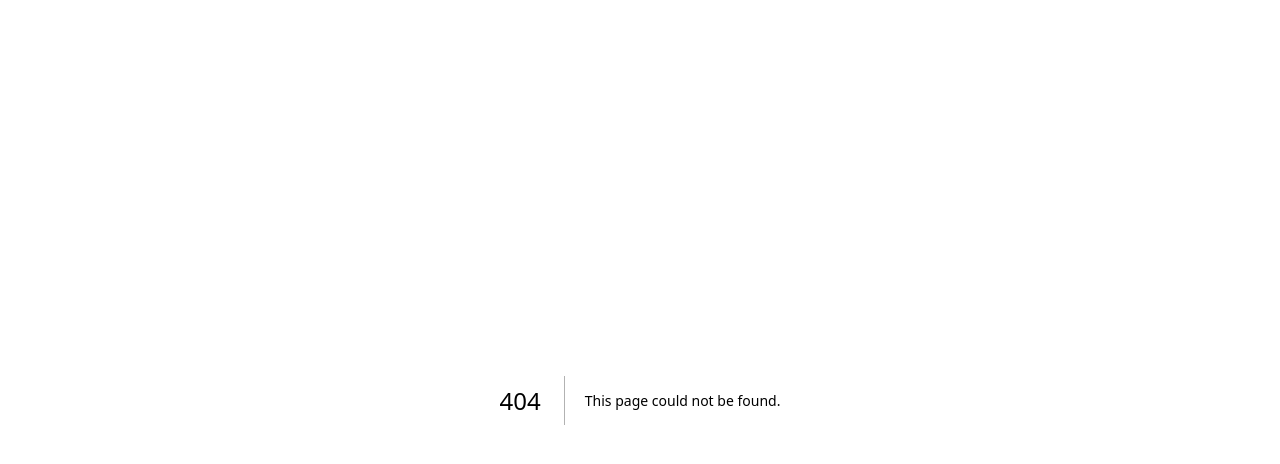
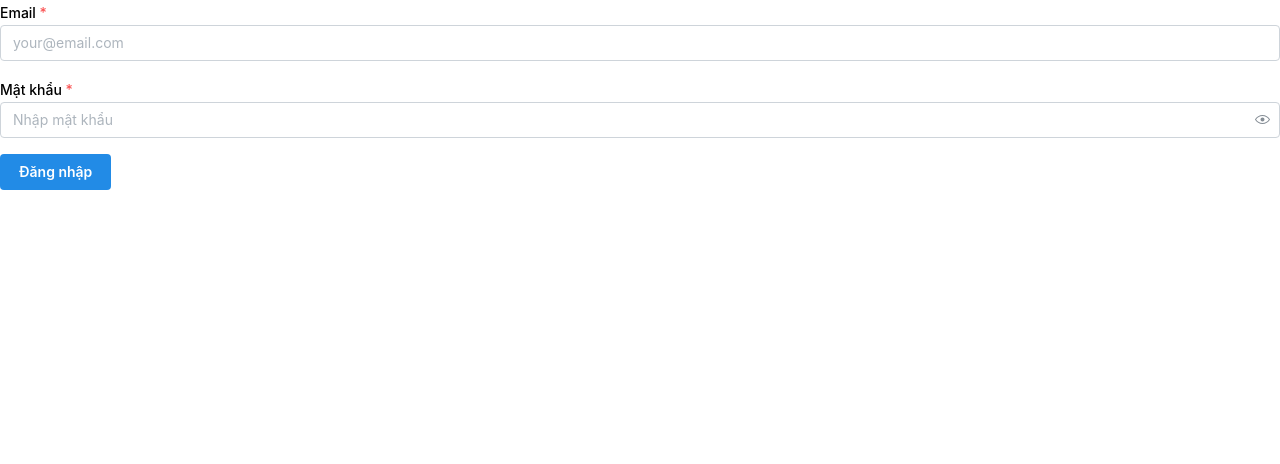
Before and after one commit to dgphcloc/flappy-bird, a Next.js app: page /signInAdmin in a window 1280 px wide. Before the commit this address had no page. Shown: the top 464 px of the page. Built offline with nearby package versions, Linux system fonts and the light colour scheme.

Commit message:
add sign in admin

```diff
--- /dev/null
+++ b/src/app/signInAdmin/page.tsx
@@ -0,0 +1,7 @@
+"use client";
+
+import SignInForm from "./signInForm";
+
+export default function SignInPage() {
+  return <SignInForm />;
+}
--- /dev/null
+++ b/src/app/signInAdmin/signInForm.tsx
@@ -0,0 +1,56 @@
+"use client";
+
+import {
+  Button,
+  Checkbox,
+  Group,
+  TextInput,
+  PasswordInput,
+} from "@mantine/core";
+import { useForm } from "@mantine/form";
+import { signInWithEmailAndPassword } from "../shared/_action";
+
+export default function SignInAdminPage() {
+  const form = useForm({
+    initialValues: {
+      email: "",
+      password: "",
+    },
+
+    validate: {
+      email: (value) => (/^\S+@\S+$/.test(value) ? null : "Email không hợp lệ"),
+      password: (value) =>
+        value.length >= 6 ? null : "Mật khẩu phải có ít nhất 6 ký tự",
+    },
+  });
+
+  const handleSubmit = async (values: typeof form.values) => {
+    console.log("Thông tin đăng nhập:", values);
+    const result = await signInWithEmailAndPassword(values);
+    console.log(result);
+  };
+
+  return (
+    <form onSubmit={form.onSubmit(handleSubmit)}>
+      <TextInput
+        withAsterisk
+        label="Email"
+        placeholder="your@email.com"
+        {...form.getInputProps("email")}
+        error={form.errors.email}
+      />
+
+      <PasswordInput
+        withAsterisk
+        label="Mật khẩu"
+        placeholder="Nhập mật khẩu"
+        mt="md"
+        {...form.getInputProps("password")}
+        error={form.errors.password}
+      />
+      <Group mt="md">
+        <Button type="submit">Đăng nhập</Button>
+      </Group>
+    </form>
+  );
+}
```
